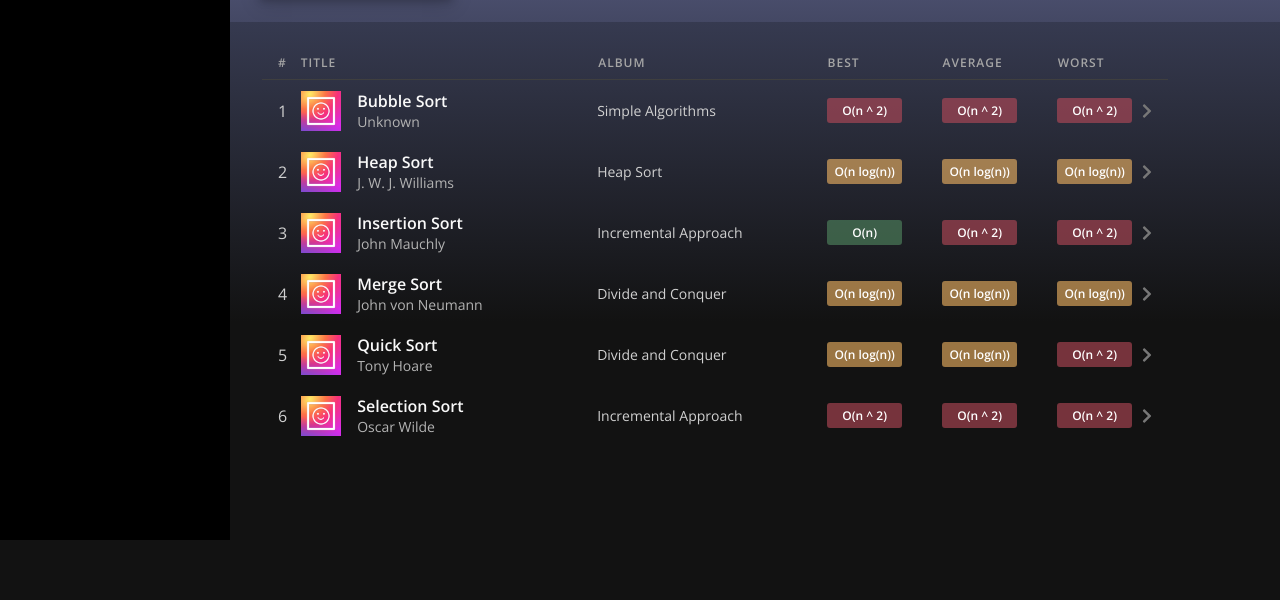
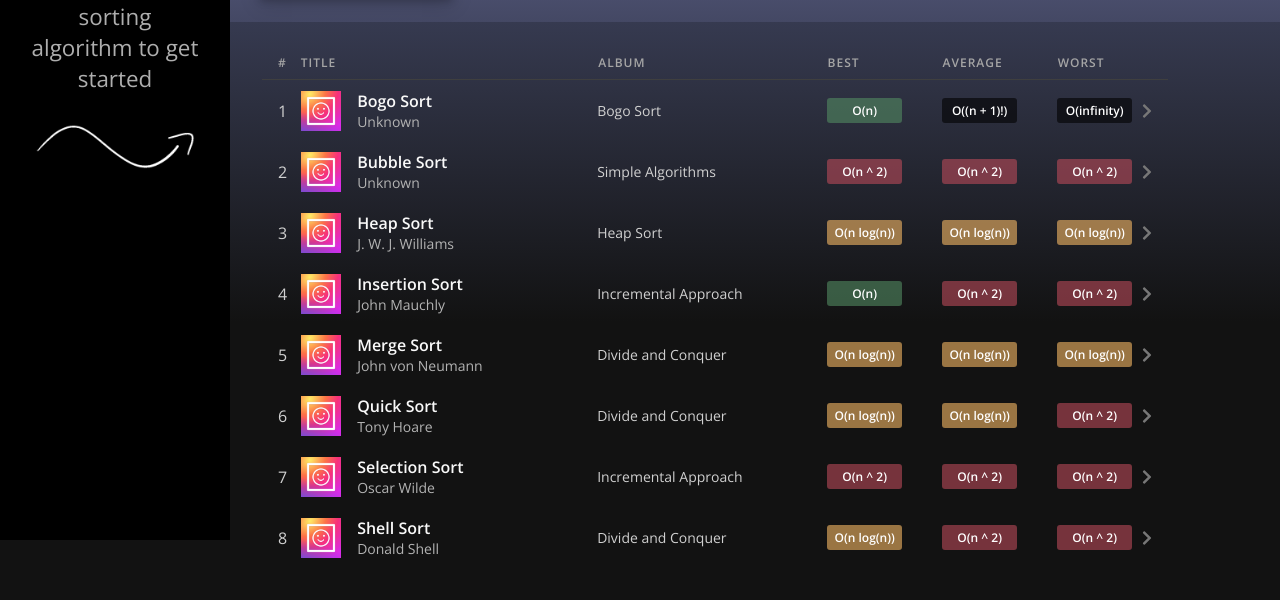
Before and after one commit to kai-wei-mo/muse-sort, a React app: page / in a window 1280 px wide. Shown: the part 260-860 px from the top of the page. Before the commit the page ends 800 px from the top, so only its background shows below. Built offline with nearby package versions, Linux system fonts and the light colour scheme.

Commit message:
Add logo, BogoSort, ShellSort.

```diff
--- a/src/algorithms/AlgoDescriptions.js
+++ b/src/algorithms/AlgoDescriptions.js
@@ -6,6 +6,24 @@ import testIMG from '../assets/square-placeholder.png';
 let obj = [
 	{
 		ranking: 1,
+		image: testIMG,
+		title: 'Bogo Sort',
+		alias: 'bogo',
+		artist: 'Unknown',
+		album: 'Bogo Sort',
+		best: 'O(n)',
+		average: 'O((n + 1)!)',
+		worst: 'O(infinity)',
+		code: [
+			`while array not sorted`,
+			`  shuffle array`,
+			` `,
+			`// we stop after 500 unsuccessful attempts.`,
+			`// sort responsibly.`,
+		],
+	},
+	{
+		ranking: 2,
 		image: testIMG,
 		title: 'Bubble Sort',
 		alias: 'bubble',
@@ -22,7 +40,7 @@ let obj = [
 		],
 	},
 	{
-		ranking: 2,
+		ranking: 3,
 		image: testIMG,
 		title: 'Heap Sort',
 		alias: 'heap',
@@ -42,7 +60,7 @@ let obj = [
 		],
 	},
 	{
-		ranking: 3,
+		ranking: 4,
 		image: testIMG,
 		title: 'Insertion Sort',
 		alias: 'insertion',
@@ -60,7 +78,7 @@ let obj = [
 		],
 	},
 	{
-		ranking: 4,
+		ranking: 5,
 		image: testIMG,
 		title: 'Merge Sort',
 		alias: 'merge',
@@ -79,7 +97,7 @@ let obj = [
 		],
 	},
 	{
-		ranking: 5,
+		ranking: 6,
 		image: testIMG,
 		title: 'Quick Sort',
 		alias: 'quick',
@@ -98,7 +116,7 @@ let obj = [
 		],
 	},
 	{
-		ranking: 6,
+		ranking: 7,
 		image: testIMG,
 		title: 'Selection Sort',
 		alias: 'selection',
@@ -116,6 +134,27 @@ let obj = [
 			`    swap minimum with first unsorted`,
 		],
 	},
+	{
+		ranking: 8,
+		image: testIMG,
+		title: 'Shell Sort',
+		alias: 'shell',
+		artist: 'Donald Shell',
+		album: 'Divide and Conquer',
+		best: 'O(n log(n))',
+		average: 'O(n ^ 2)',
+		worst: 'O(n ^ 2)',
+		code: [
+			`foreach element in input`,
+			`  for(i = gap; i < n; i++)`,
+			`    temp = a[i]`,
+			`    j = i`,
+			`    for j >= gap and a[j - gap] > temp`,
+			`      a[j] = a[j - gap]`,
+			`      j -= gap`,
+			`    a[j] = temp`,
+		],
+	},
 ];
 
 export default obj;
--- /dev/null
+++ b/src/algorithms/BogoSort.js
@@ -0,0 +1,17 @@
+export function shuffle(array) {
+	// unbiased shuffle algorithm is the Fisher-Yates (aka Knuth) Shuffle
+	var currentIndex = array.length,
+		temporaryValue,
+		randomIndex;
+
+	while (0 !== currentIndex) {
+		randomIndex = Math.floor(Math.random() * currentIndex);
+		currentIndex -= 1;
+
+		temporaryValue = array[currentIndex];
+		array[currentIndex] = array[randomIndex];
+		array[randomIndex] = temporaryValue;
+	}
+
+	return array;
+}
--- a/src/algorithms/BubbleSort.js
+++ b/src/algorithms/BubbleSort.js
@@ -4,9 +4,13 @@ export function getBubbleSortAnimations(array) {
 	if (array.length <= 1) {
 		return array;
 	}
+
 	bubbleSort(array.slice());
 
-	return animations;
+	let ret = animations.slice();
+	animations = [];
+
+	return ret;
 }
 
 let bubbleSort = (arr) => {
--- a/src/algorithms/HeapSort.js
+++ b/src/algorithms/HeapSort.js
@@ -11,7 +11,7 @@ const maxHeap = (input, i) => {
 	if (right < arrLength && input[right] > input[max]) {
 		max = right;
 	}
-	if (max != i) {
+	if (max !== i) {
 		animations.push(['v', i, max]);
 		animations.push(['s', i, max]);
 		swap(input, i, max);
@@ -42,8 +42,13 @@ const heapSort = (input = []) => {
 };
 
 export function getHeapSortAnimations(array) {
-	arrLength = array.length;
-	heapSort(array.slice());
+	let aux = array.slice();
+	arrLength = aux.length;
 
-	return animations;
+	heapSort(aux);
+
+	let ret = animations.slice();
+	animations = [];
+
+	return ret;
 }
--- a/src/algorithms/InsertionSort.js
+++ b/src/algorithms/InsertionSort.js
@@ -20,5 +20,8 @@ function insertionSort(inputArr) {
 export function getInsertionSortAnimations(array) {
 	insertionSort(array.slice());
 
-	return animations;
+	let ret = animations.slice();
+	animations = [];
+
+	return ret;
 }
--- a/src/algorithms/MergeSort.js
+++ b/src/algorithms/MergeSort.js
@@ -1,3 +1,5 @@
+// do not touch anything
+
 export function getMergeSortAnimations(array) {
 	const animations = [];
 	if (array.length <= 1) return array;
--- a/src/algorithms/QuickSort.js
+++ b/src/algorithms/QuickSort.js
@@ -40,7 +40,6 @@ function partition(items, left, right, animations) {
 }
 
 function quickSort(items, left, right, animations) {
-	var index;
 	if (items.length > 1) {
 		let [index, updatedAnimations] = partition(items, left, right, animations);
 		if (left < index - 1) {
--- a/src/algorithms/SelectionSort.js
+++ b/src/algorithms/SelectionSort.js
@@ -17,7 +17,7 @@ function selectionSort(inputArr) {
 				indexOfMin = j;
 			}
 		}
-		if (indexOfMin != i) {
+		if (indexOfMin !== i) {
 			// Swapping the elements
 			animations.push(['v', indexOfMin, i]);
 			animations.push(['s', indexOfMin, i]);
@@ -33,5 +33,8 @@ export function getSelectionSortAnimations(array) {
 	let aux = array.slice();
 	selectionSort(aux);
 
-	return animations;
+	let ret = animations;
+	animations = [];
+
+	return ret;
 }
--- /dev/null
+++ b/src/algorithms/ShellSort.js
@@ -0,0 +1,43 @@
+let animations = [];
+
+function shellSort(arr) {
+	let isSorted = true;
+	let increment = arr.length / 2;
+	while (increment > 0) {
+		for (let i = increment; i < arr.length; i++) {
+			let j = i;
+			let temp = arr[i];
+
+			while (j >= increment && arr[j - increment] > temp) {
+				isSorted = false;
+				animations.push(['v', j, j - increment]);
+				animations.push(['s', j, j - increment]);
+				arr[j] = arr[j - increment];
+				j = j - increment;
+			}
+
+			arr[j] = temp;
+		}
+
+		if (increment === 2) {
+			increment = 1;
+		} else {
+			increment = parseInt((increment * 5) / 11);
+		}
+	}
+
+	if (isSorted) {
+		for (let i = 0; i < arr.length - 1; i++) {
+			animations.push(['v', i, i + 1]);
+		}
+	}
+}
+
+export function getShellSortAnimations(array) {
+	shellSort(array.slice());
+
+	let ret = animations.slice();
+	animations = [];
+
+	return ret;
+}
--- a/src/components/ColorConstants.js
+++ b/src/components/ColorConstants.js
@@ -1,7 +1,15 @@
+let green = 'rgba(82, 139, 97, 0.6)';
+let yellow = 'rgba(245, 183, 100, 0.6)';
+let red = 'rgba(185, 74, 89, 0.6)';
+let black = 'rgba(0, 0, 0, 0.6)';
+
 export const TIME_COLORS = {
-	'O(n)': 'rgba(82, 139, 97, 0.6)',
-	'O(n log(n))': 'rgba(245, 183, 100, 0.6)',
-	'O(n ^ 2)': 'rgba(185, 74, 89, 0.6)',
+	'O(1)': green,
+	'O(n)': green,
+	'O(n log(n))': yellow,
+	'O(n ^ 2)': red,
+	'O((n + 1)!)': black,
+	'O(infinity)': black,
 };
 
 // https://coolors.co/7b82b4-efc7c2-ffe5d4-bfd3c1-68a691-2a2a2a-121212
--- a/src/components/PlaylistMeta.js
+++ b/src/components/PlaylistMeta.js
@@ -1,6 +1,8 @@
 import React from 'react';
 import './PlaylistMeta.css';
 import coverIMG from '../assets/playlist-cover.jpg';
+
+import algoDescriptions from '../algorithms/AlgoDescriptions.js';
 
 class NotSidenav extends React.Component {
 	constructor(props) {
@@ -31,8 +33,8 @@ class NotSidenav extends React.Component {
 						<a href='https://github.com/kai-wei-mo' target='_blank'>
 							kai-wei-mo
 						</a>
-						<span>302,887 likes</span>
-						<span>XX songs, Xhr XX min</span>
+						<span>3,781,951 likes</span>
+						<span>{algoDescriptions.length} songs</span>
 					</div>
 				</div>
 			</div>
--- a/src/components/Sidenav.css
+++ b/src/components/Sidenav.css
@@ -6,11 +6,11 @@
 	height: 100vh;
 
 	background-color: black;
-	padding: 20px;
+	padding: 25px;
 }
 
 .logo-img {
-	width: 70%;
+	width: 80%;
 	margin-bottom: 36px;
 }
 
--- a/src/components/Visualizer.js
+++ b/src/components/Visualizer.js
@@ -3,12 +3,14 @@ import './Visualizer.css';
 
 import * as Tone from 'tone';
 
+import { shuffle } from '../algorithms/BogoSort.js';
 import { getBubbleSortAnimations } from '../algorithms/BubbleSort.js';
 import { getHeapSortAnimations } from '../algorithms/HeapSort.js';
 import { getInsertionSortAnimations } from '../algorithms/InsertionSort.js';
 import { getMergeSortAnimations } from '../algorithms/MergeSort.js';
 import { getQuickSortAnimations } from '../algorithms/QuickSort.js';
 import { getSelectionSortAnimations } from '../algorithms/SelectionSort.js';
+import { getShellSortAnimations } from '../algorithms/ShellSort.js';
 
 import musicMap from '../music/ChromaticMap.js';
 import { BAR_COLORS } from './ColorConstants';
@@ -23,6 +25,8 @@ let SPEED = 10;
 const MIN_BAR_HEIGHT = 1;
 const MAX_BAR_HEIGHT = 24; // two octaves = 25 tones
 const PIXEL_CONVERSION_FACTOR = 12.5;
+
+const SYNTH = new Tone.Synth().toDestination();
 
 class Visualizer extends React.Component {
 	constructor(props) {
@@ -70,8 +74,6 @@ class Visualizer extends React.Component {
 	}
 
 	genericSort(sortFunction) {
-		const synth = new Tone.Synth().toDestination();
-
 		const animations = sortFunction(this.state.array);
 		for (let i = 0; i < animations.length; i++) {
 			const arrayBars = document.getElementsByClassName(this.props.alias);
@@ -86,7 +88,7 @@ class Visualizer extends React.Component {
 					barTwoStyle.backgroundColor = BAR_COLORS[1];
 
 					try {
-						synth.triggerAttackRelease(
+						SYNTH.triggerAttackRelease(
 							this.heightToTone(barTwoStyle.height),
 							'8n'
 						);
@@ -114,9 +116,20 @@ class Visualizer extends React.Component {
 		}
 	}
 
+	bogoSort() {
+		for (let i = 0; i < 500; i++) {
+			setTimeout(() => {
+				let a = this.state.array;
+				this.setState({ array: shuffle(a) });
+
+				try {
+					SYNTH.triggerAttackRelease(a[0], '8n');
+				} catch (e) {}
+			}, i * SPEED);
+		}
+	}
+
 	mergeSort() {
-		const synth = new Tone.Synth().toDestination();
-
 		const animations = getMergeSortAnimations(this.state.array);
 		for (let i = 0; i < animations.length; i++) {
 			const arrayBars = document.getElementsByClassName(this.props.alias);
@@ -130,10 +143,12 @@ class Visualizer extends React.Component {
 					barOneStyle.backgroundColor = color;
 					barTwoStyle.backgroundColor = color;
 
-					synth.triggerAttackRelease(
-						this.heightToTone(barTwoStyle.height),
-						'8n'
-					);
+					try {
+						SYNTH.triggerAttackRelease(
+							this.heightToTone(barTwoStyle.height),
+							'8n'
+						);
+					} catch (e) {}
 				}, i * SPEED);
 			} else {
 				setTimeout(() => {
@@ -145,46 +160,32 @@ class Visualizer extends React.Component {
 		}
 	}
 
-	bubbleSort() {
-		this.genericSort(getBubbleSortAnimations);
-	}
-
-	heapSort() {
-		this.genericSort(getHeapSortAnimations);
-	}
-
-	insertionSort() {
-		this.genericSort(getInsertionSortAnimations);
-	}
-
-	quickSort() {
-		this.genericSort(getQuickSortAnimations);
-	}
-
-	selectionSort() {
-		this.genericSort(getSelectionSortAnimations);
-	}
-
 	render() {
 		const { array } = this.state;
 		const aliasToFunction = {
+			bogo: () => {
+				this.bogoSort();
+			},
 			bubble: () => {
-				this.bubbleSort();
+				this.genericSort(getBubbleSortAnimations);
 			},
 			heap: () => {
-				this.heapSort();
+				this.genericSort(getHeapSortAnimations);
 			},
 			insertion: () => {
-				this.insertionSort();
+				this.genericSort(getInsertionSortAnimations);
 			},
 			merge: () => {
 				this.mergeSort();
 			},
 			quick: () => {
-				this.quickSort();
+				this.genericSort(getQuickSortAnimations);
 			},
 			selection: () => {
-				this.selectionSort();
+				this.genericSort(getSelectionSortAnimations);
+			},
+			shell: () => {
+				this.genericSort(getShellSortAnimations);
 			},
 		};
 
```
Also changed, not shown: src/components/Sidenav.js (+9 -1 lines), src/assets/logo-placeholder.png (deleted), src/assets/logo.png (added), src/assets/logo3.png (added).
